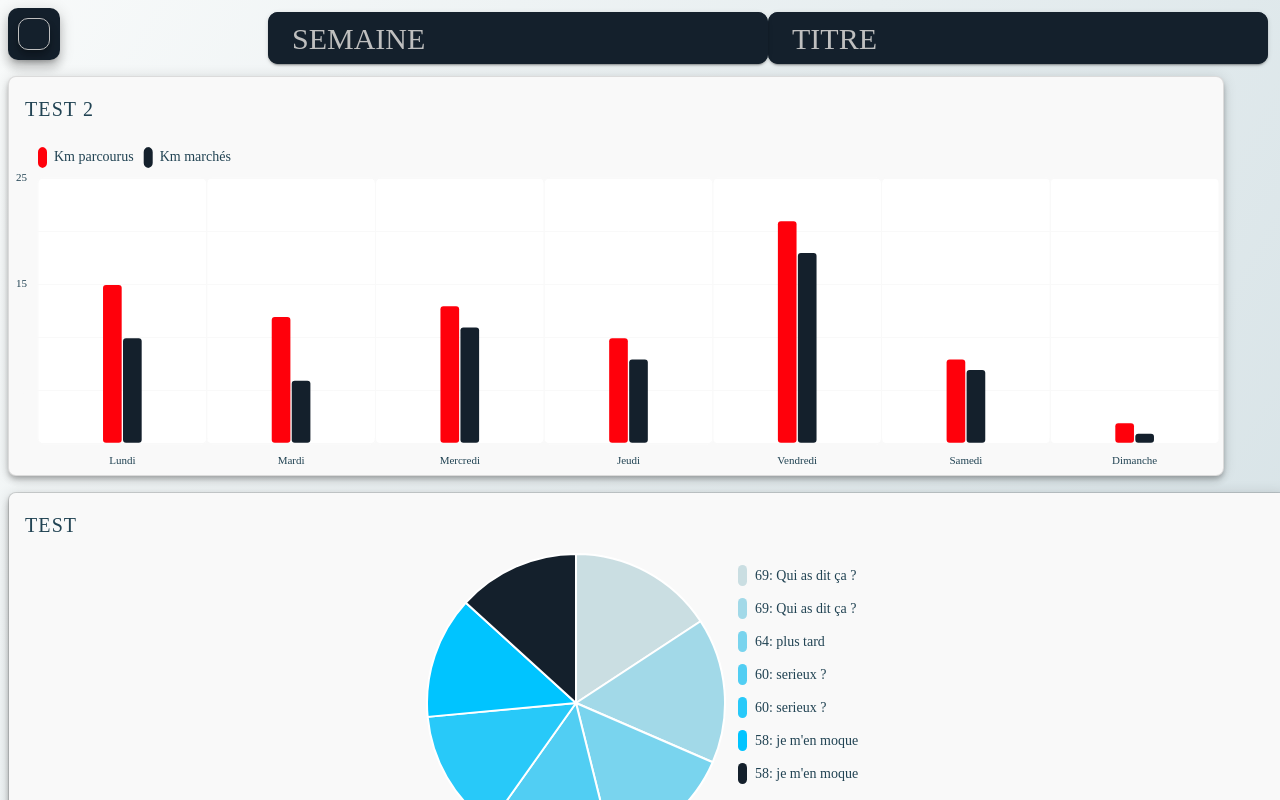
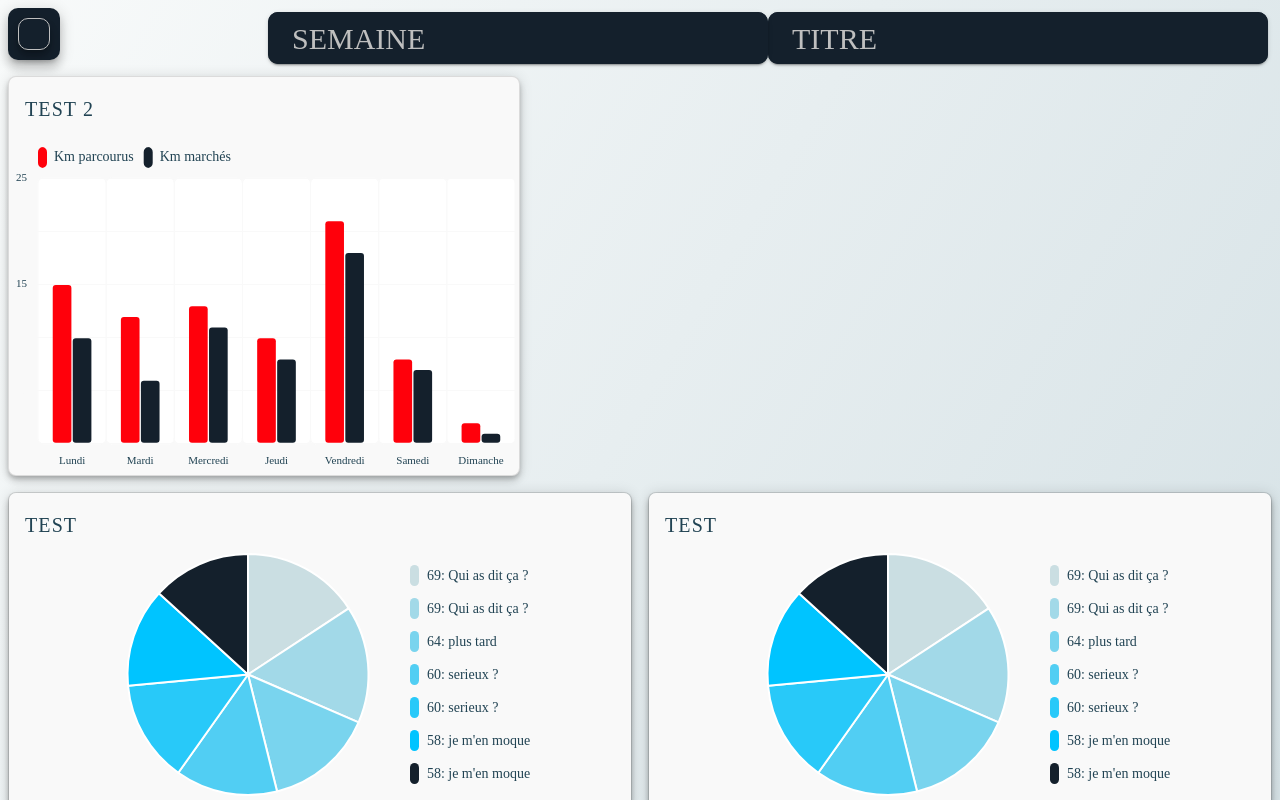
Before and after one commit to spinalcom/spinal-components, a Vue app: page / in a window 1280 px wide. Shown: the top 800 px of the page. Built offline with nearby package versions, Linux system fonts and the light colour scheme; the HTML template or start-up script is replaced by a standard one; a web font is replaced by a local one.

Commit message:
pie height correction

```diff
--- a/src/App.vue
+++ b/src/App.vue
@@ -18,19 +18,25 @@
       ></download-button>
       <div class="d-flex flex-column">
         <bar-card
-          class="ma-2"
-          style="width: 95%; height: 400px"
+          class="ma-2 flex-grow-1"
+          style="height: 400px"
           :title="'Test 2'"
           :labels="barLabels"
           :datasets="barDatas"
         >
         </bar-card>
-        <pie-card
-          style="width: 100%"
-          class="ma-2"
-          :title="'Test'"
-          :pie-chart-data="pie"
-        ></pie-card>
+        <div class="d-flex flex-row">
+          <pie-card
+            class="ma-2 flex-grow-1"
+            :title="'Test'"
+            :pie-chart-data="pie"
+          ></pie-card>
+          <pie-card
+            class="ma-2 flex-grow-1"
+            :title="'Test'"
+            :pie-chart-data="pie"
+          ></pie-card>
+        </div>
       </div>
       <div class="d-flex flex-row">
         <stats-card
--- a/src/components/BarCard.vue
+++ b/src/components/BarCard.vue
@@ -12,7 +12,7 @@
     >
     <div class="d-flex flex-column flex-grow-1">
       <slot name="extras" class="flex-shrink-1"></slot>
-      <div class="flex-grow-1">
+      <div class="flex-grow-1 flex-shrink-1" style="height: 0">
         <Bar :data="barChartData" :chart-id="'1'" :options="barChartOptions" />
       </div>
     </div>
--- a/src/components/PieCard.vue
+++ b/src/components/PieCard.vue
@@ -9,7 +9,7 @@
       >{{ title }}
     </v-card-title>
     <div class="d-flex flex-row justify-center flex-grow-1 pb-3">
-      <div>
+      <div style="height: 243px">
         <Pie :data="pieData" :id="'2'" :options="pieChartOptions" />
       </div>
       <div id="pie-legend-container"></div>
```
Also changed, not shown: 7 other files (tests, documents, lock files or other folders).
